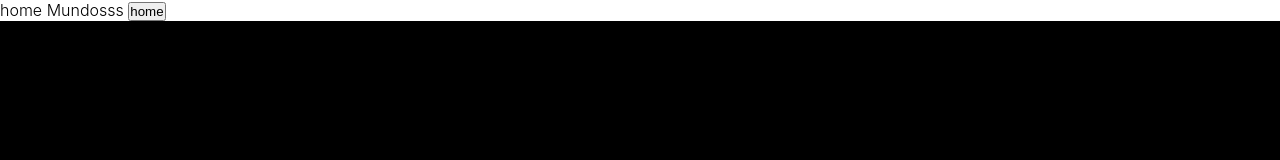
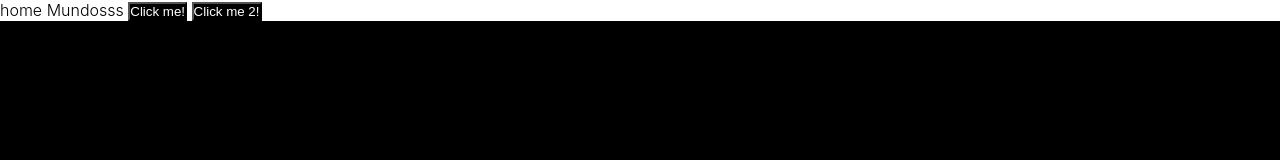
Before and after one commit to bacaxnot/sue-js, a website built with Vite: page index.html in a window 1280 px wide. Built offline with nearby package versions, Linux system fonts and the light colour scheme.

Commit message:
Fixed troubles with nested components losing props

```diff
--- a/src/components/circularButton/circularButton.ts
+++ b/src/components/circularButton/circularButton.ts
@@ -12,8 +12,9 @@ const options: IComponentOptions = {
         {
             targetQuery:'',
             event:'click',
-            callback(_) {
-                console.log('This component wroks!')
+            callback(self) {
+                console.log(self.props)
+                console.log('This component works!')
             },
         }
     ]
--- a/src/components/viewHome/home.html
+++ b/src/components/viewHome/home.html
@@ -1,4 +1,13 @@
 <main class="home">
     {this.mssg} {this.otherMssg}
-    <circularButton e-for="mssg in mssgs" class="example" mssg="{this.mssg}" />
+    <circularButton
+        e-for="mssg in mssgs"
+        class="example"
+        mssg="Click me!"
+    ></circularButton>
+    <circularButton
+        e-for="mssg in mssgs"
+        class="example"
+        mssg="Click me 2!"
+    ></circularButton>
 </main>
--- a/src/components/viewHome/home.ts
+++ b/src/components/viewHome/home.ts
@@ -21,10 +21,10 @@ const options: IComponentOptions = {
     },
     listeners: [
         {
-            targetQuery: '.example',
+            targetQuery: '',
             event: 'click',
             callback(self){
-                self.content.textContent = 'red'
+                console.log(self.vars.mssg)
             }
         }
     ]
--- a/src/entities/classes/Component.ts
+++ b/src/entities/classes/Component.ts
@@ -6,6 +6,7 @@ import { ComponentElement } from "./ComponentElement";
 
 export class Component implements IComponent {
     private element: ComponentElement
+    private propsState!: IComponentVars
 
     constructor(private options: IComponentOptions){
         this.element = new ComponentElement(options.template)
@@ -23,12 +24,14 @@ export class Component implements IComponent {
         return this.element.self
     }
     public get props(): IComponentVars{
-        let props: IComponentVars = {}
-        this.options.props?.forEach( key => {
-            let value = this.element.getAttribute(key)
-            props[key] = value
-        })
-        return props
+        if(!this.propsState){
+            this.propsState = {}
+            this.options.props?.forEach( key => {
+                let value = this.element.getAttribute(key)
+                this.propsState[key] = value
+            })
+        }
+        return this.propsState
     }
     public get components(): Component[]{
         return this.options.components ?? []
@@ -38,6 +41,9 @@ export class Component implements IComponent {
     }
     public get listeners(): IEventRegister[]{
         return this.options.listeners ?? []
+    }
+    public newCopy(): Component {
+        return new Component(this.options)
     }
     protected addListeners(): Component {
         this.element.addListeners(this, this.listeners)
@@ -50,8 +56,9 @@ export class Component implements IComponent {
     protected renderComponents(): Component {
         this.components.forEach( component => {
             let componentElements = this.element.querySelector(component.name)
+            console.log(component, componentElements)
             componentElements.forEach( componentElement => {
-                this.element.replace(componentElement, component)
+                this.element.replace(componentElement, component.newCopy())
             })
         })
         return this
--- a/src/entities/classes/ComponentElement.ts
+++ b/src/entities/classes/ComponentElement.ts
@@ -6,12 +6,12 @@ import { Component } from "./Component";
 
 export class ComponentElement implements IComponentElement{
     private creator: HTMLTemplateElement
-    private instance: HTMLElement
+    private instance!: HTMLElement
 
     constructor(private template: string){
         this.creator = document.createElement('template')
         this.setCreator(this.template)
-        this.instance = this.creator.content.firstElementChild as HTMLElement
+        this.updateMemoryReference()
     }
     private setCreator(stringHTML: string): void {
         this.creator.innerHTML = stringHTML.trim()
@@ -70,6 +70,7 @@ export class ComponentElement implements IComponentElement{
           newComponent.content.setAttribute(attr.nodeName, attr.nodeValue!)
         })
         newComponent.load()
+        child.classList.forEach(iClass => newComponent.content.classList.add(iClass))
         child.replaceWith(newComponent.content)
     }
 }
--- a/src/entities/interfaces/iComponentOptions.ts
+++ b/src/entities/interfaces/iComponentOptions.ts
@@ -8,5 +8,5 @@ export interface IComponentOptions {
     components?: Component[],
     props?: string[],
     vars?(self:Component): IComponentVars,
-    listeners?: IEventRegister[]
+    listeners?: IEventRegister[],
 }
```
